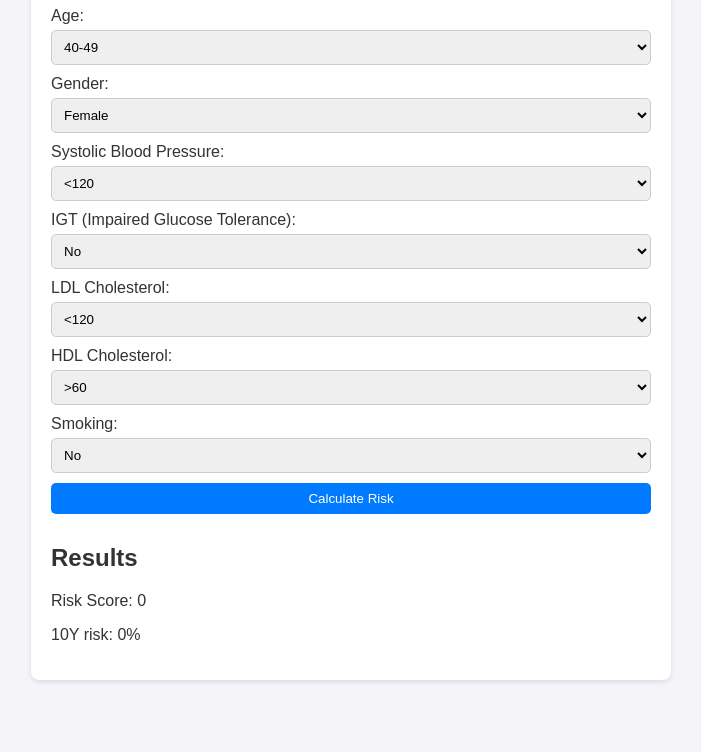
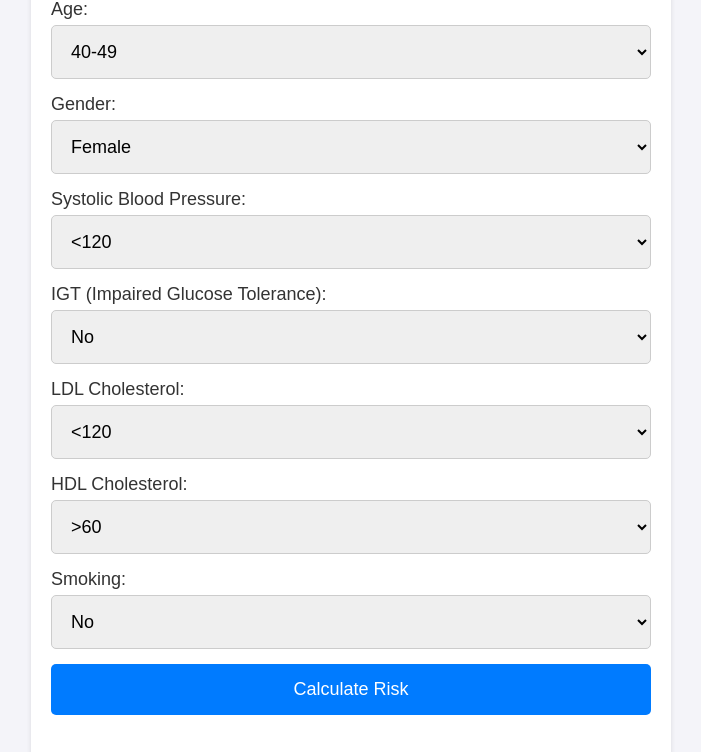
Before and after one commit to keisuke9n/ASCVD, a plain HTML site: page index.html in a window 1280 px wide. Shown: the part 121-873 px from the top of the page, without its empty margins (289-990 px from the left). Before the commit the page ends 829 px from the top, so only its background shows below. Drawn offline with Linux system fonts and the light colour scheme.

Commit message:
Add files via upload
4th

```diff
--- a/script.js
+++ b/script.js
@@ -40,4 +40,5 @@ function calculateRisk() {
 
     document.getElementById('riskScore').innerText = riskScore;
     document.getElementById('tenYearRisk').innerText = tenYearRisk.toFixed(1) + '%';
+
 }
--- a/style.css
+++ b/style.css
@@ -1,8 +1,10 @@
 body {
-    font-family: Arial, sans-serif;
+    font-family: 'Arial', sans-serif;
     background: #f4f4f9;
     color: #333;
+    margin: 0;
     padding: 20px;
+    font-size: 16px; /* 基本フォントサイズを大きく */
 }
 
 .container {
@@ -17,14 +19,16 @@ body {
 label {
     display: block;
     margin-bottom: 5px;
+    font-size: 18px; /* ラベルのフォントサイズを大きく */
 }
 
 select, button {
     width: 100%;
-    padding: 8px;
-    margin-bottom: 10px;
+    padding: 15px; /* パディングを増やしてタッチしやすく */
+    margin-bottom: 15px;
     border-radius: 5px;
     border: 1px solid #ccc;
+    font-size: 18px; /* セレクトボックスとボタンのフォントサイズを大きく */
 }
 
 button {
@@ -32,3 +36,7 @@ button {
     color: white;
     border: none;
 }
+
+#results {
+    font-size: 20px; /* 結果表示のフォントサイズを大きく */
+}
```
